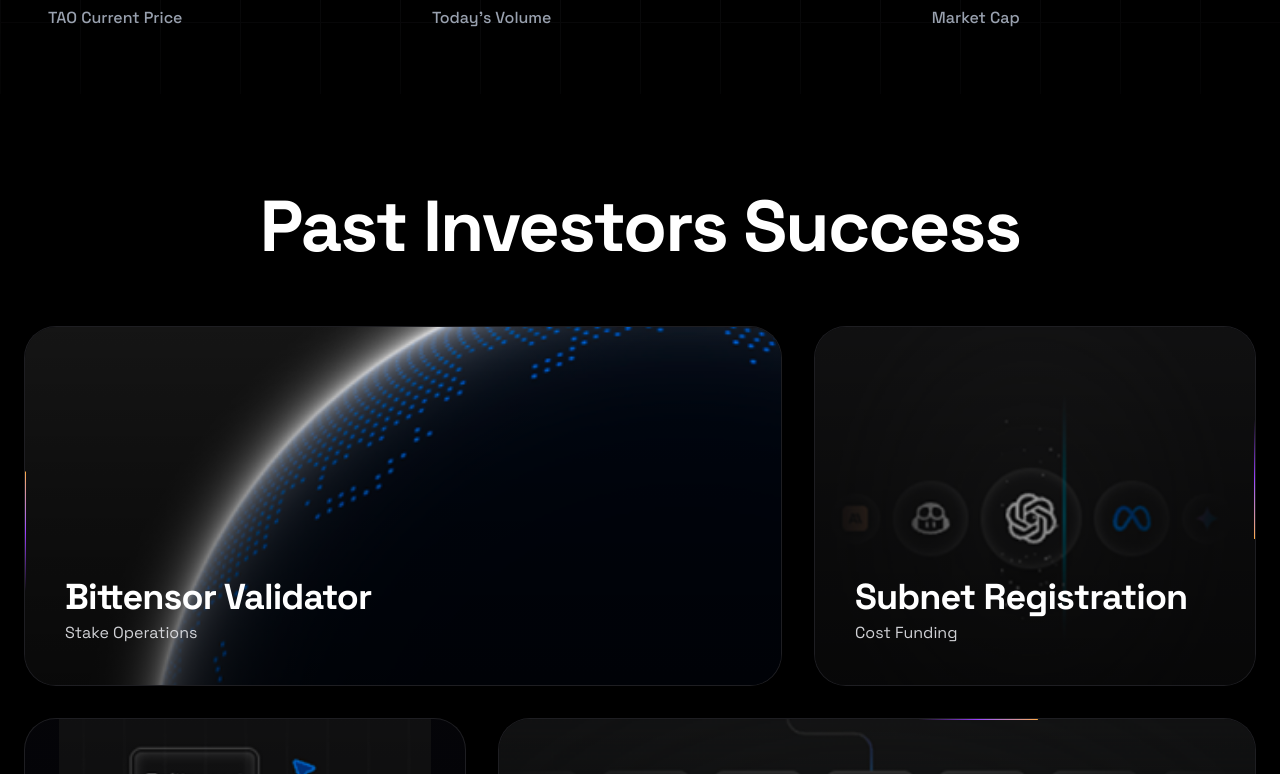
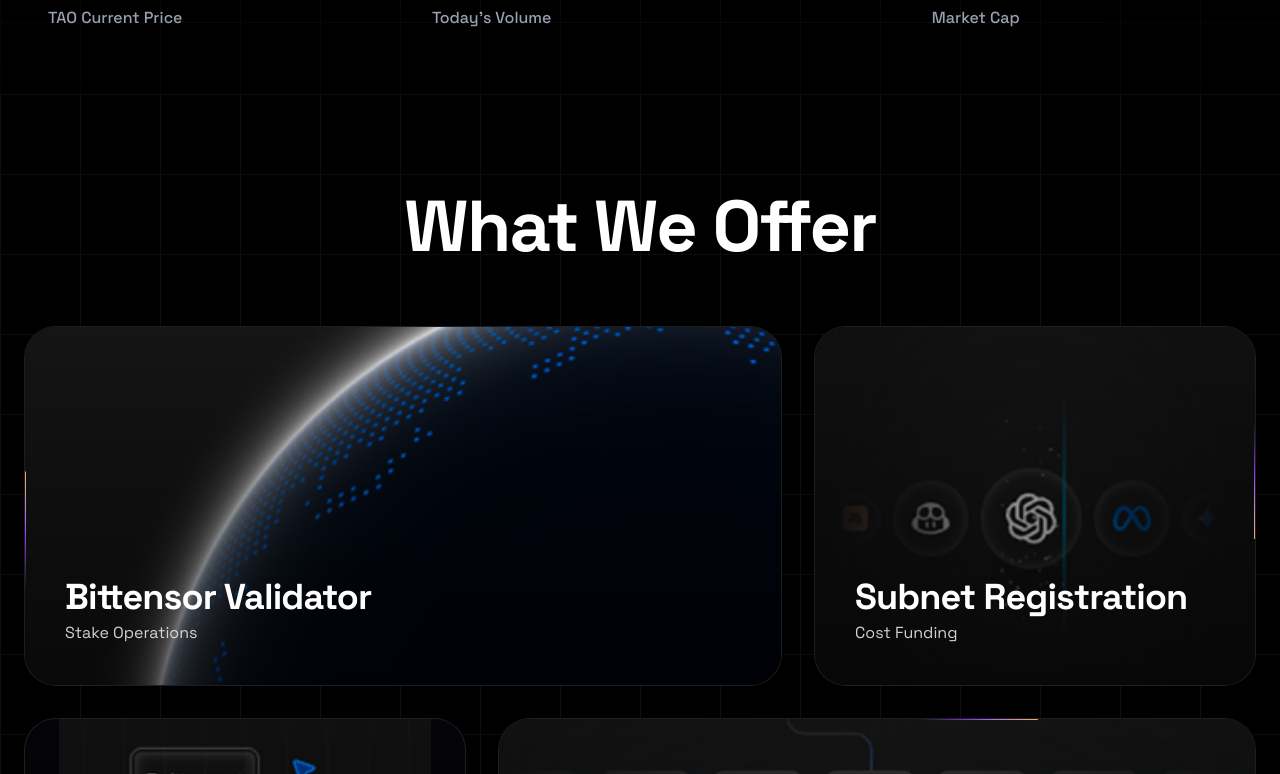
Before and after one commit to sagarregmi2056/lamida-frontend, a Next.js app: page / in a window 1280 px wide. Shown: the part 3106-3880 px from the top of the page. Built offline with nearby package versions, Linux system fonts and the light colour scheme; no server answers.

Commit message:
minor fixes

```diff
--- a/components/FeaturedWorks.tsx
+++ b/components/FeaturedWorks.tsx
@@ -32,15 +32,21 @@
     <section className="relative z-10 w-full py-24 bg-black">
        <div
           className="absolute inset-0 opacity-[0.15]"
-
+          style={{
+            backgroundImage: 'linear-gradient(rgb(82, 79, 99) 1px, transparent 1px), linear-gradient(90deg,rgb(101, 102, 118) 1px, transparent 1px)',
+            backgroundSize: '80px 80px'
+          }}
         />
 
       <div className="container mx-auto px-6 relative z-10">
         {/* Section Header */}
         <div className="text-center mb-16">
           <h2 className="text-5xl md:text-6xl lg:text-7xl font-bold text-white tracking-tight mb-4">
-           Past Investors Success
+            What We Offer
           </h2>
+          {/* <p className="text-gray-400 text-base md:text-lg max-w-2xl mx-auto">
+            A snapshot of domains we've supported across AI, Web3, and frontier technology.
+          </p> */}
         </div>
 
         {/* Projects Grid - Asymmetric Layout */}
```
